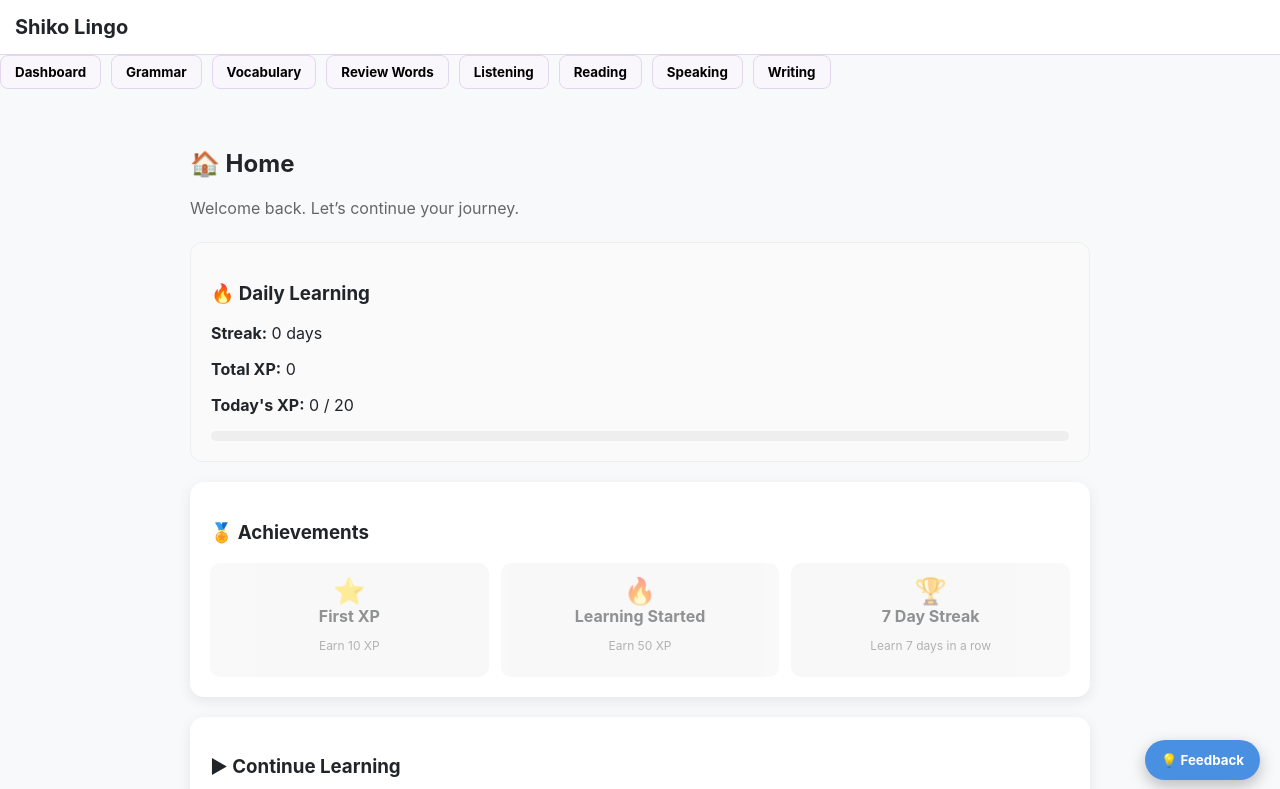
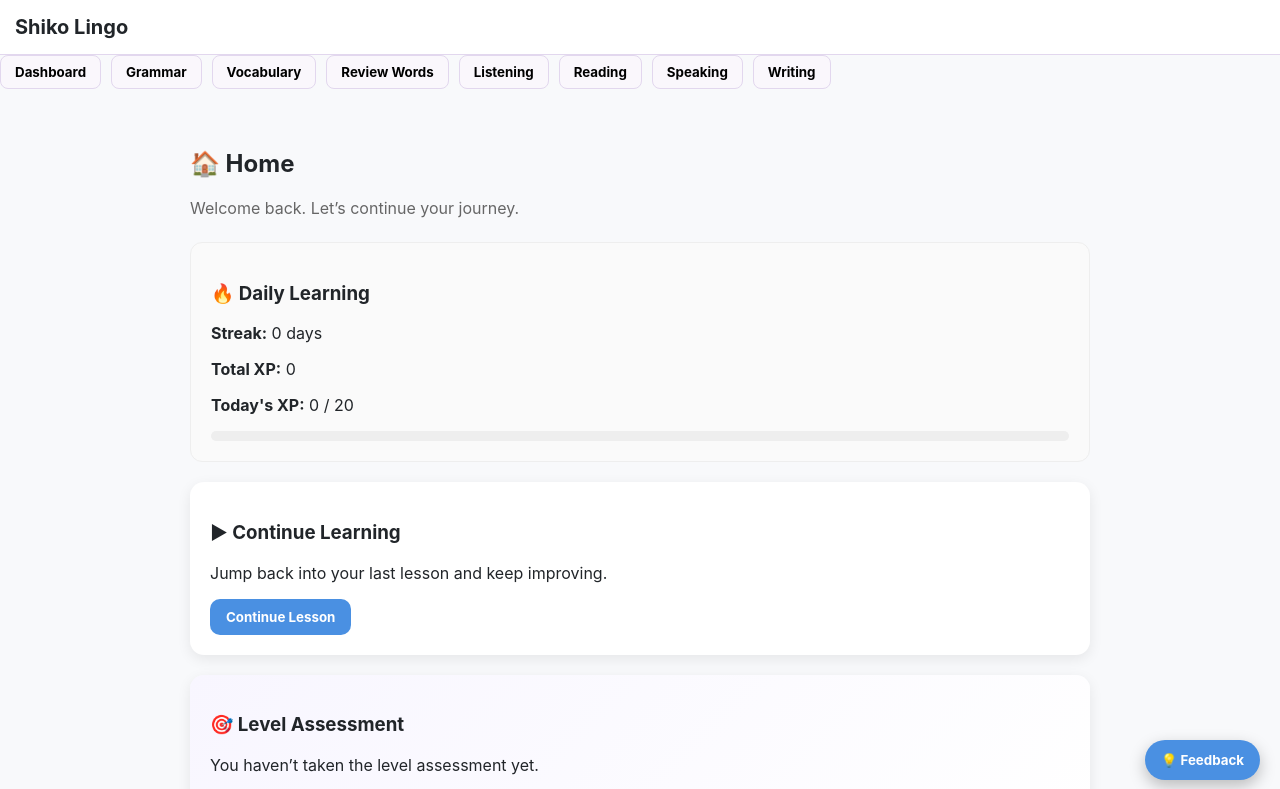
Before and after one commit to egyptianpharoah771-commits/shiko-lingo, a React (Create React App) app: page /dashboard in a window 1280 px wide. Shown: the top 789 px of the page. Built offline with nearby package versions, Linux system fonts and the light colour scheme; no server answers.

Commit message:
add continue learning system

```diff
--- a/src/pages/Dashboard.js
+++ b/src/pages/Dashboard.js
@@ -3,10 +3,7 @@ import { useMemo } from "react";
 
 import FeedbackBox from "../components/FeedbackBox";
 import DailyLearning from "../components/DailyLearning";
-import Achievements from "../components/Achievements";
-
 import { getUserProgress } from "../adapters/progressAdapter";
-import { getContinueLesson } from "../utils/learningEngine";
 
 /* ===== Mini Progress ===== */
 function MiniProgress({ value = 0, total }) {
@@ -36,9 +33,35 @@ function MiniProgress({ value = 0, total }) {
   );
 }
 
+/* ===== Continue Learning Logic ===== */
+function getContinueLink() {
+  try {
+    const completed =
+      JSON.parse(localStorage.getItem("READING_COMPLETED")) || [];
+
+    const level = "A1";
+
+    let nextLesson = 1;
+
+    while (
+      completed.includes(`${level}-lesson${nextLesson}`)
+    ) {
+      nextLesson++;
+    }
+
+    return `/reading/${level}/lesson${nextLesson}`;
+  } catch {
+    return "/reading/A1/lesson1";
+  }
+}
+
 function Dashboard() {
   const progress = useMemo(() => getUserProgress(), []);
-  const nextLesson = useMemo(() => getContinueLesson(), []);
+
+  const continueLink = useMemo(
+    () => getContinueLink(),
+    []
+  );
 
   const assessment = useMemo(() => {
     try {
@@ -50,7 +73,6 @@ function Dashboard() {
     }
   }, []);
 
-  /* Defensive skills mapping */
   const skills = {
     grammar: progress.skills?.grammar || [],
     vocabulary: progress.skills?.vocabulary || [],
@@ -61,33 +83,32 @@ function Dashboard() {
 
   return (
     <div style={{ maxWidth: 900, margin: "0 auto" }}>
-      {/* ===== Header ===== */}
       <h2>🏠 Home</h2>
+
       <p style={{ color: "#666", marginBottom: 24 }}>
         Welcome back. Let’s continue your journey.
       </p>
 
-      {/* ===== Daily Learning ===== */}
+      {/* Daily Learning */}
       <DailyLearning />
 
-      {/* ===== Achievements ===== */}
-      <Achievements />
-
-      {/* ===== Continue Learning ===== */}
+      {/* Continue Learning */}
       <div style={card}>
         <h3>▶ Continue Learning</h3>
+
         <p>
-          Jump back to your last activity and keep progressing.
+          Jump back into your last lesson and keep
+          improving.
         </p>
 
-        <Link to={nextLesson.link}>
+        <Link to={continueLink}>
           <button style={primaryBtn}>
-            {nextLesson.label}
+            Continue Lesson
           </button>
         </Link>
       </div>
 
-      {/* ===== Assessment Hero ===== */}
+      {/* Assessment */}
       <div style={cardHero}>
         <h3>🎯 Level Assessment</h3>
 
@@ -97,8 +118,10 @@ function Dashboard() {
               Your current level:{" "}
               <strong>{assessment.level}</strong>
             </p>
+
             <p style={{ color: "#555" }}>
-              Based on {assessment.questionsAnswered} questions
+              Based on {assessment.questionsAnswered}{" "}
+              questions
             </p>
 
             <div style={{ display: "flex", gap: 10 }}>
@@ -118,7 +141,8 @@ function Dashboard() {
         ) : (
           <>
             <p>
-              You haven’t taken the level assessment yet.
+              You haven’t taken the level assessment
+              yet.
             </p>
 
             <Link to="/assessment">
@@ -130,7 +154,7 @@ function Dashboard() {
         )}
       </div>
 
-      {/* ===== Skills Snapshot ===== */}
+      {/* Skills */}
       <div style={card}>
         <h3>📚 Your Skills</h3>
 
@@ -177,12 +201,14 @@ function Dashboard() {
         </div>
       </div>
 
-      {/* ===== What’s Next ===== */}
+      {/* Next Recommendation */}
       <div style={card}>
         <h3>➡️ What’s next?</h3>
+
         <p>
           We recommend continuing with{" "}
-          <strong>Grammar</strong> to strengthen your foundation.
+          <strong>Grammar</strong> to strengthen your
+          foundation.
         </p>
 
         <Link to="/grammar">
@@ -209,12 +235,14 @@ const card = {
 
 const cardHero = {
   ...card,
-  background: "linear-gradient(135deg,#f8f6ff,#ffffff)",
+  background:
+    "linear-gradient(135deg,#f8f6ff,#ffffff)",
 };
 
 const grid = {
   display: "grid",
-  gridTemplateColumns: "repeat(auto-fit,minmax(160px,1fr))",
+  gridTemplateColumns:
+    "repeat(auto-fit,minmax(160px,1fr))",
   gap: 16,
 };
 
```
